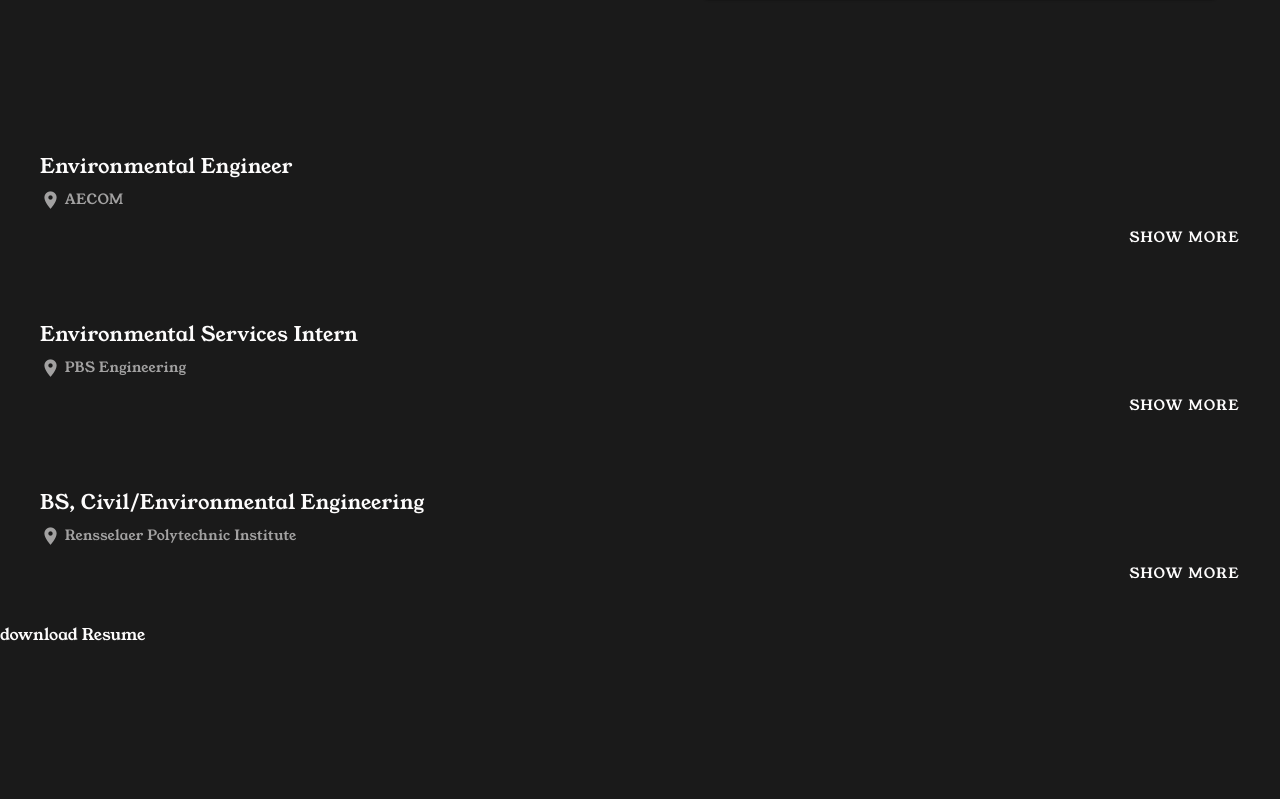
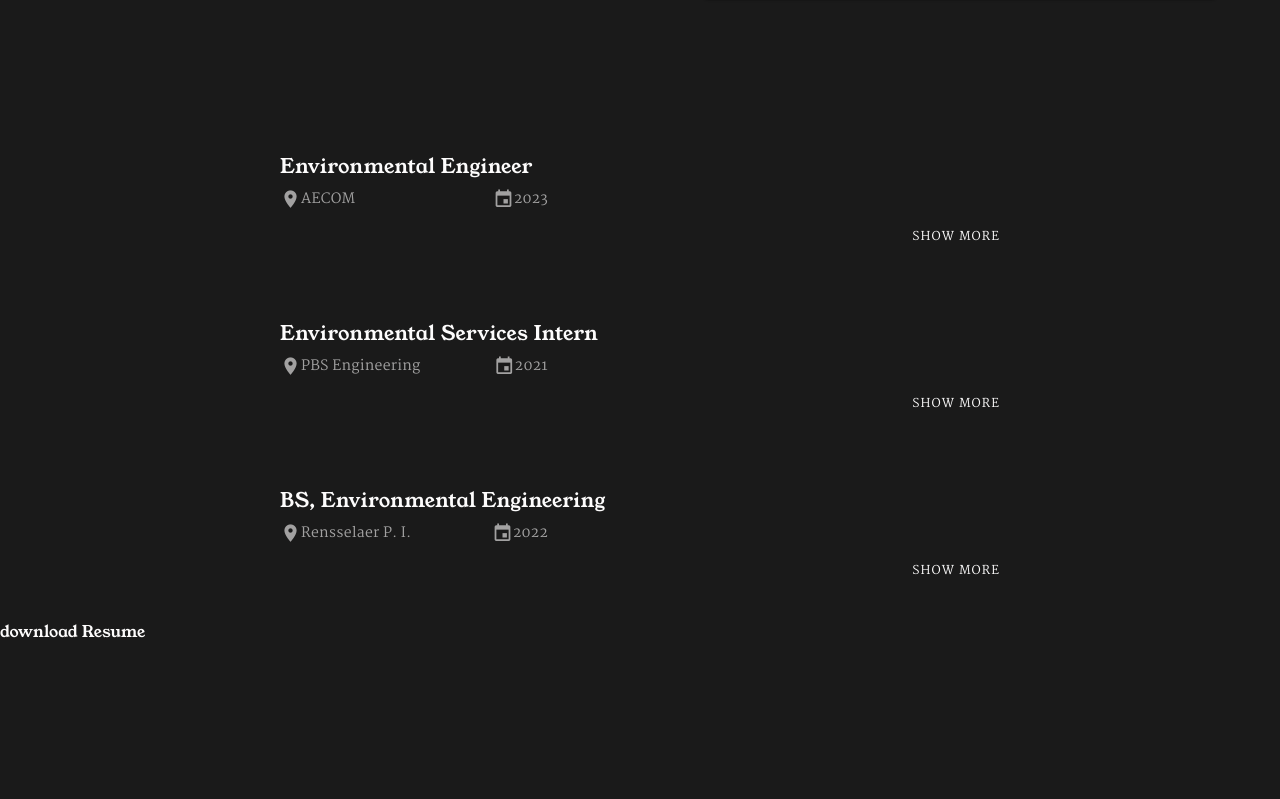
Before and after one commit to teykamp/homepage, a Vue app: page / in a window 1280 px wide. Shown: the part 681-1480 px from the top of the page. Built offline with nearby package versions, Linux system fonts and the light colour scheme.

Commit message:
made resume look good on desktop

```diff
--- a/src/App.vue
+++ b/src/App.vue
@@ -40,7 +40,6 @@
 import { useDarkModeStore } from './stores/Store';
 import { useGetColors } from './composables/useGetColors'
 
-
 import MainContent from './components/MainContent.vue';
 import Footer from './components/Footer.vue';
 
--- a/src/components/EngineeringContent.vue
+++ b/src/components/EngineeringContent.vue
@@ -1,34 +1,45 @@
 <template>
   <div class="resume-content" :style="{
       ...colors,
-      'height': '100vh'
+      'min-height': '100vh'
     }">
       <v-sheet
         v-for="(experience, key) in text"
         :key="key"
         class="pa-6"
         :style="{
-      ...colors,
-    }"
+          ...colors,
+          'margin': 'auto',
+          'max-width': '800px',
+        }"
       >
-        <v-card-title>
+        <v-card-title :style="{
+          'font-size': mdAndUp ? '' : '1em'
+        }">
           {{ experience.title }}
         </v-card-title>
-        <v-card-subtitle>
-          <v-icon>mdi-map-marker</v-icon>
-          {{ experience.company }}
+        <v-card-subtitle style="font-family: Martel; max-width: 300px;">
+          <div class="d-flex">
+            <v-icon>mdi-map-marker</v-icon>
+            {{ experience.company }}
+            <v-spacer></v-spacer>
+            <v-icon>mdi-calendar</v-icon>
+            {{ experience.year }}
+          </div>
         </v-card-subtitle>
         <v-card-actions>
           <v-spacer></v-spacer>
           <v-btn
-            @click="show[key-1] = !show[key-1]"
-            text="Show More"
+            @click="toggleShow(key-1)"
+            density="comfortable"
+            size="small"
+            :text="show[key-1] ? 'Show Less' : 'Show More'"
+            style="font-family: Martel;"
           ></v-btn>
         </v-card-actions>
         <v-expand-transition>
           <div v-show="show[key-1]">
             <v-divider></v-divider>
-
             <v-card-text v-for="accomplishment in experience.accomplishments">
               {{ accomplishment }}
             </v-card-text>
@@ -43,13 +54,27 @@
 import { ref, computed } from 'vue'
 
 import { useGetColors } from '../composables/useGetColors'
-import { useLanguageStore } from '../stores/Store';
+import { useLanguageStore } from '../stores/Store'
+import { useDisplay } from 'vuetify'
 
-const colors = useGetColors('background');
+const { mdAndUp } = useDisplay()
+
+const colors = useGetColors('background')
+const selectedColors = useGetColors('primary')
 const language = useLanguageStore()
-const text = computed(() => {
-  return language.content[language.language].resume
-})
+const text = computed(() => language.content[language.language].resume)
 const length = Object.keys(text.value).length
 const show = ref(Array.from( { length } , () => false))
+const currentKey = ref<number>()
+const toggleShow = (key: number) => {
+  if (key === currentKey.value) {
+    show.value[key] = !show.value[key];
+  } else {
+    if (currentKey.value !== undefined) {
+      show.value[currentKey.value] = false;
+    }
+    currentKey.value = key;
+    show.value[key] = true;
+  }
+}
 </script>
--- a/src/stores/Store.ts
+++ b/src/stores/Store.ts
@@ -45,7 +45,7 @@
             accomplishments: {
               1: 'Successfully oversaw a comprehensive 6-month project from inception to completion, achieving remarkable milestones by boosting objective completion rates by an impressive 200% and 150% respectively.',
               2: 'Conceptualized a variety of chemical process diagrams and remediation procedures ranging from heavy metals to fluorinated hydrocarbons in a variety of chellenging environmental conditions.',
-              3: 'Integral team member within a compliance and sampling unit tasked with the strategic sampling of both residential and industrial clientele, fostering collaborative interactions with residents and management personnel.',
+              3: 'Integral member of compliance unit tasked with the strategic sampling of both residential and industrial clientele, fostering collaborative interactions with residents and management.',
               4: 'Effectively maintained and improved existing infrustructure and workflows at a variety of sites.',
             }
           },
@@ -59,8 +59,8 @@
             }
           },
           3: {
-            company: 'Rensselaer Polytechnic Institute',
-            title: 'BS, Civil/Environmental Engineering',
+            company: 'Rensselaer P. I.',
+            title: 'BS, Environmental Engineering',
             year: '2022',
             accomplishments: {
               1: 'Completed coursework with a focus on chemical engineering, environmental engineering, and computer science.',
```
